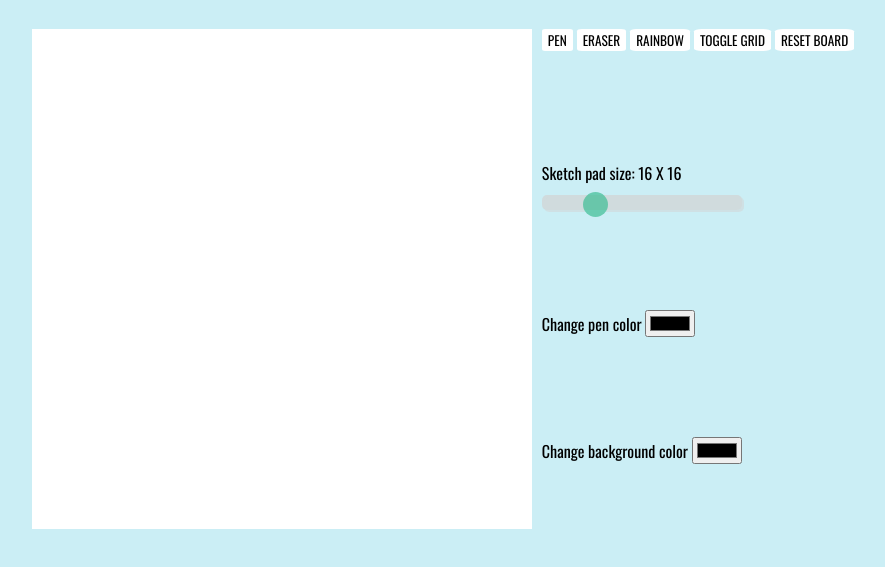
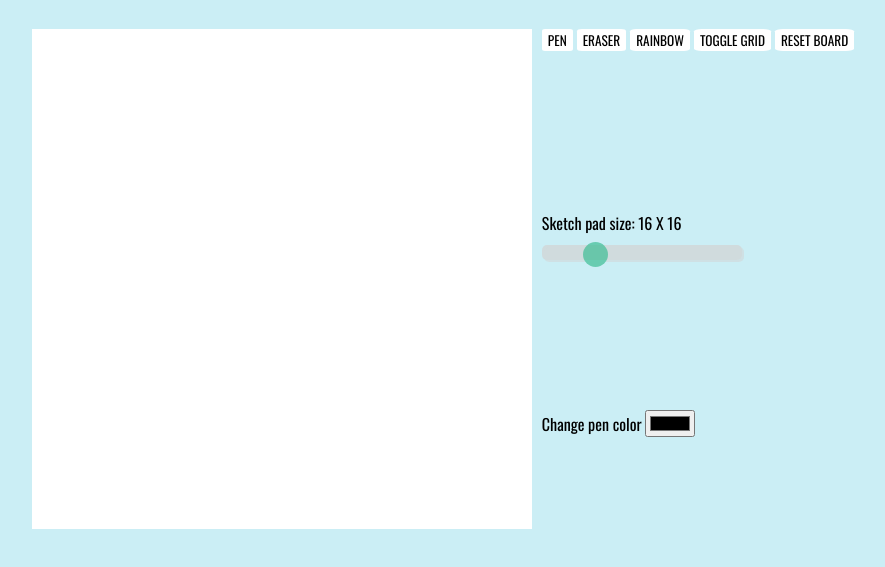
Before and after one commit to ap1392/etch-a-sketch, a plain HTML site: page index.html in a window 1280 px wide. Shown: the part 79-646 px from the top of the page, without its empty margins (202-1087 px from the left). Drawn offline with nearby package versions, Linux system fonts and the light colour scheme.

Commit message:
Added everything, project done (for now)

```diff
--- a/index.html
+++ b/index.html
@@ -33,10 +33,6 @@
                     Change pen color
                     <input type="color" id="color">
                 </div>
-                <div class="backgroundPicker">
-                    Change background color
-                    <input type="color" id="backGroundColor">
-                </div>
             </div>
         </div>
     </div>
--- a/main.js
+++ b/main.js
@@ -17,11 +17,8 @@ initializeSketchPad(sliderValue);
 userColorInput.addEventListener("input", () => {
     penColor = userColorInput.value;
     originalPenColor = userColorInput.value;
-})
-
-userBackgroundColorInput.addEventListener("input", () => {
-    penColor = userColorInput.value;
-    originalPenColor = userColorInput.value;
+    console.log(userColorInput)
+    console.log(userBackgroundColorInput.value)
 })
 
 document.getElementById("reset").onclick = resetSketchPad;
--- a/style.css
+++ b/style.css
@@ -37,7 +37,7 @@
 .buttons {
   padding-top: 10px;
   padding-bottom: 10px;
-  padding-bottom: 100px;
+  padding-bottom: 150px;
 }
 
 .buttons button {
@@ -58,14 +58,10 @@
 }
 
 .colorPicker {
-  padding-top: 100px;
+  padding-top: 150px;
   font-family: "Oswald", Sans-serif;
 }
 
-.backgroundPicker {
-  padding-top: 100px;
-  font-family: "Oswald", Sans-serif;
-}
 
 
 
```
